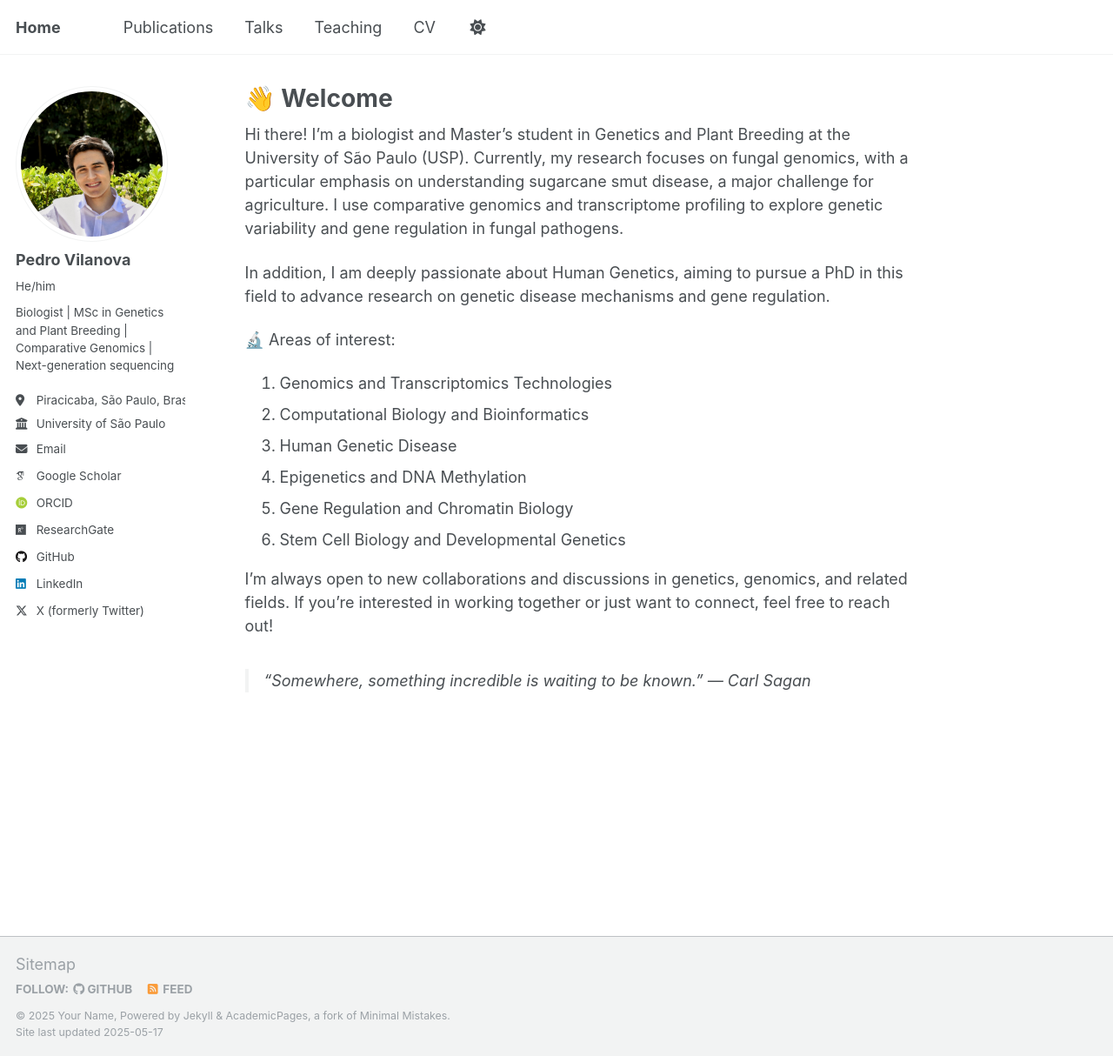
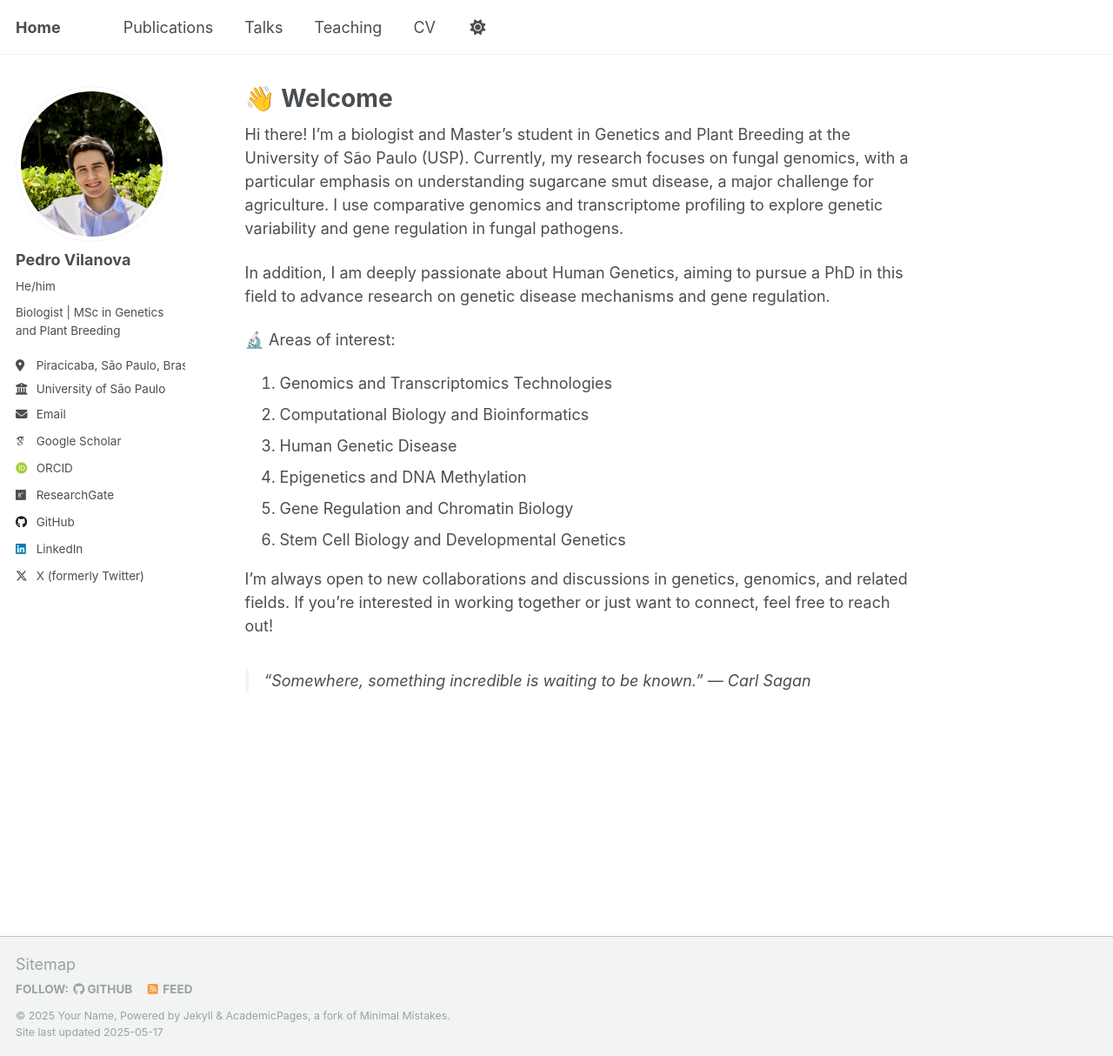
Before and after one commit to pedrofvilanova/pedrofvilanova.github.io, a Jekyll site: the page built from _pages/about.md, in a window 1280 px wide and 1214 px high. Shown: the whole window at 87% size. Built offline with Jekyll 4.4.1, drawn with Linux system fonts in a browser that asks for light colours; some web fonts are replaced.

Commit message:
Update _config.yml

```diff
--- a/_config.yml
+++ b/_config.yml
@@ -25,7 +25,7 @@ author:
   avatar           : "profile.jpeg"
   name             : "Pedro Vilanova"
   pronouns         : "He/him"
-  bio              : "Biologist | MSc in Genetics and Plant Breeding | Comparative Genomics | Next-generation sequencing"
+  bio              : "Biologist | MSc in Genetics and Plant Breeding"
   location         : "Piracicaba, São Paulo, Brasil"
   employer         : "University of São Paulo"
   uri              : # URL
```
